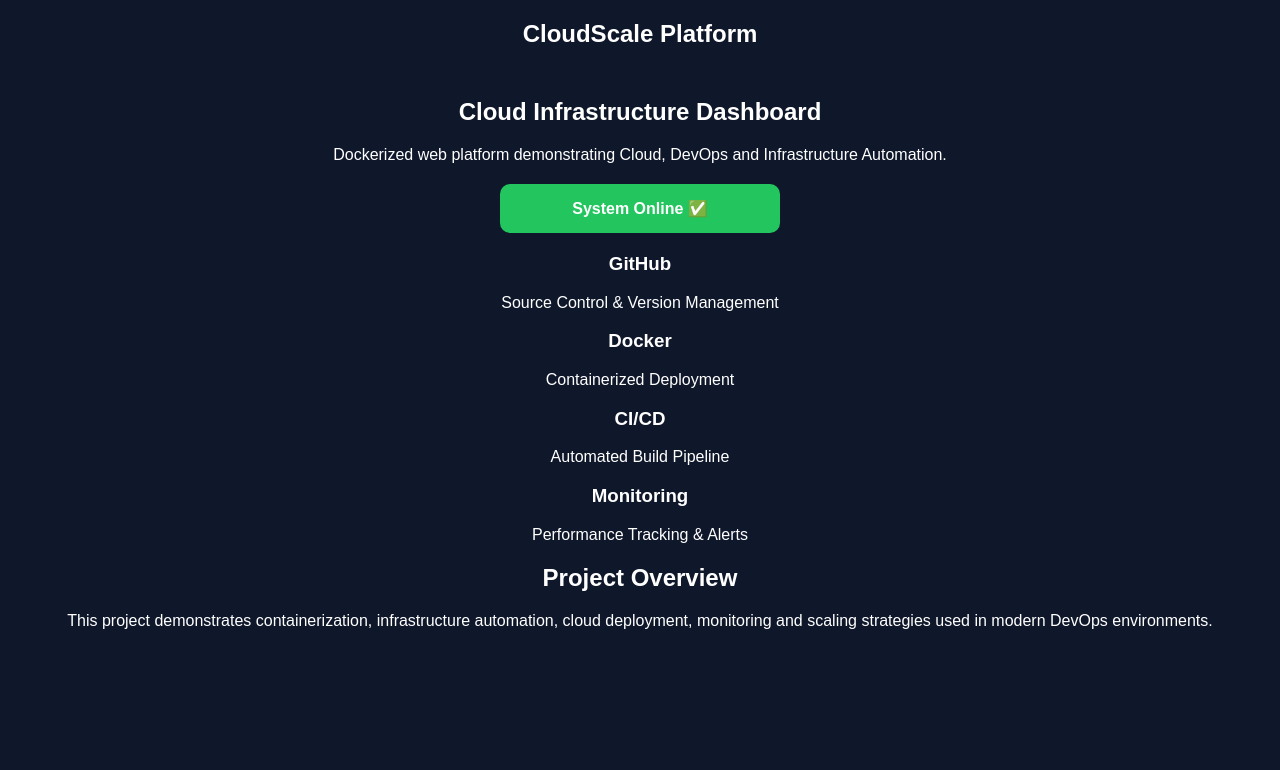
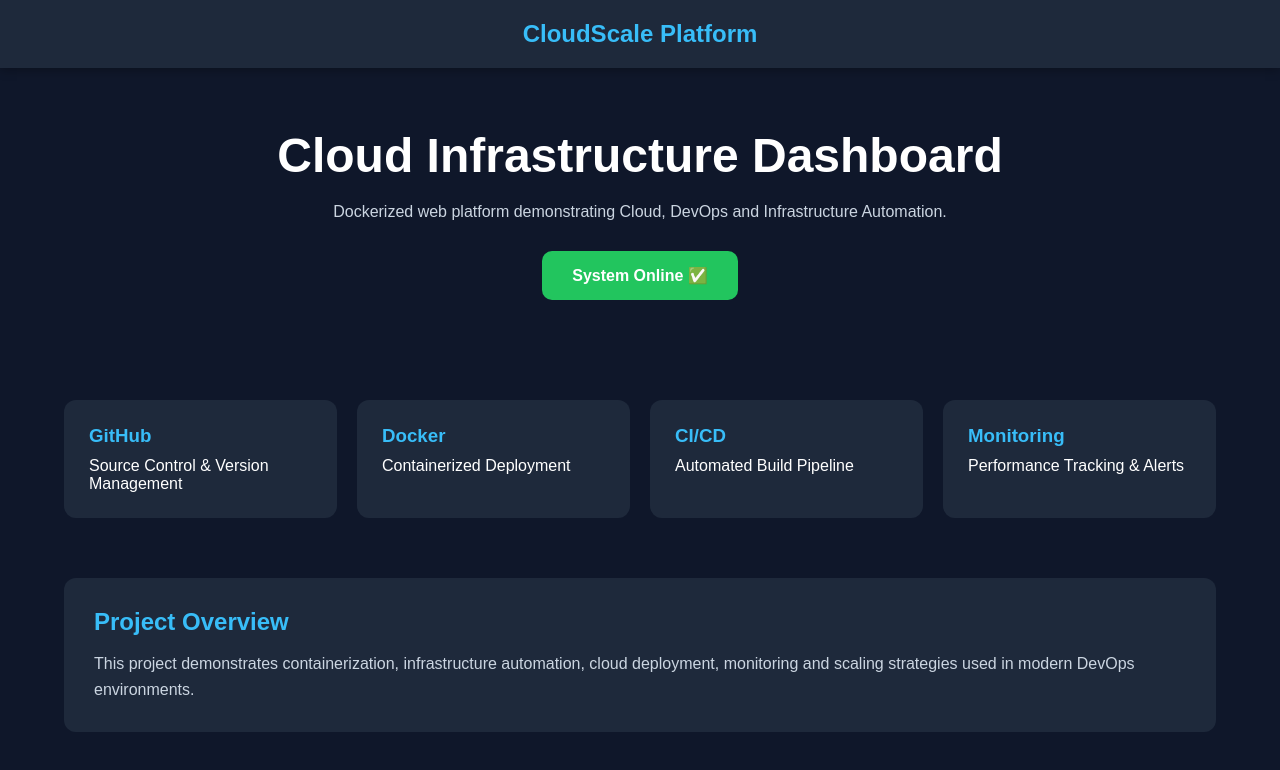
Before and after one commit to Xolani-N/cloudscale-web-platform, a plain HTML site: page app/index.html in a window 1280 px wide. Drawn offline with Linux system fonts and the light colour scheme.

Commit message:
Refactor CSS styles for improved layout and design

```diff
--- a/app/style.css
+++ b/app/style.css
@@ -1,32 +1,91 @@
+* {
+    margin: 0;
+    padding: 0;
+    box-sizing: border-box;
+}
+
 body {
-    background-color: #0f172a;
+    background: #0f172a;
     color: white;
     font-family: Arial, sans-serif;
+}
+
+nav {
+    background: #1e293b;
+    padding: 20px;
     text-align: center;
-    margin: 0;
-    padding: 0;
+    box-shadow: 0 2px 10px rgba(0,0,0,0.3);
+}
+
+nav h2 {
+    color: #38bdf8;
 }
 
 .container {
-    margin-top: 50px;
+    width: 90%;
+    max-width: 1200px;
+    margin: auto;
+}
+
+.hero {
+    text-align: center;
+    padding: 60px 20px;
+}
+
+.hero h1 {
+    font-size: 3rem;
+    margin-bottom: 20px;
+}
+
+.hero p {
+    color: #cbd5e1;
+    margin-bottom: 30px;
 }
 
 .status {
     background: #22c55e;
-    color: white;
-    width: 250px;
-    padding: 15px;
-    margin: 20px auto;
+    display: inline-block;
+    padding: 15px 30px;
     border-radius: 10px;
     font-weight: bold;
 }
 
-.info {
-    width: 50%;
-    margin: auto;
-    text-align: left;
+.cards {
+    display: grid;
+    grid-template-columns: repeat(auto-fit, minmax(220px, 1fr));
+    gap: 20px;
+    margin-top: 40px;
 }
 
-ul {
-    list-style-type: square;
+.card {
+    background: #1e293b;
+    padding: 25px;
+    border-radius: 12px;
+    transition: transform 0.3s ease;
 }
+
+.card:hover {
+    transform: translateY(-5px);
+}
+
+.card h3 {
+    margin-bottom: 10px;
+    color: #38bdf8;
+}
+
+.about {
+    margin-top: 60px;
+    background: #1e293b;
+    padding: 30px;
+    border-radius: 12px;
+}
+
+.about h2 {
+    margin-bottom: 15px;
+    color: #38bdf8;
+}
+
+.about p {
+    line-height: 1.6;
+    color: #cbd5e1;
+}
```
